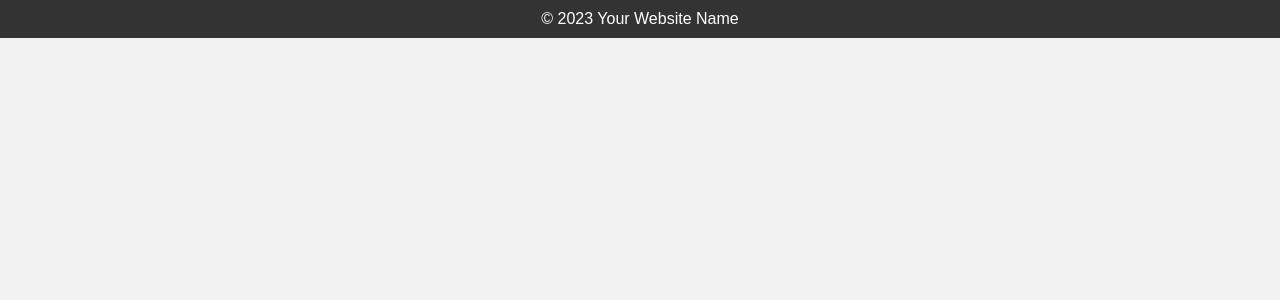
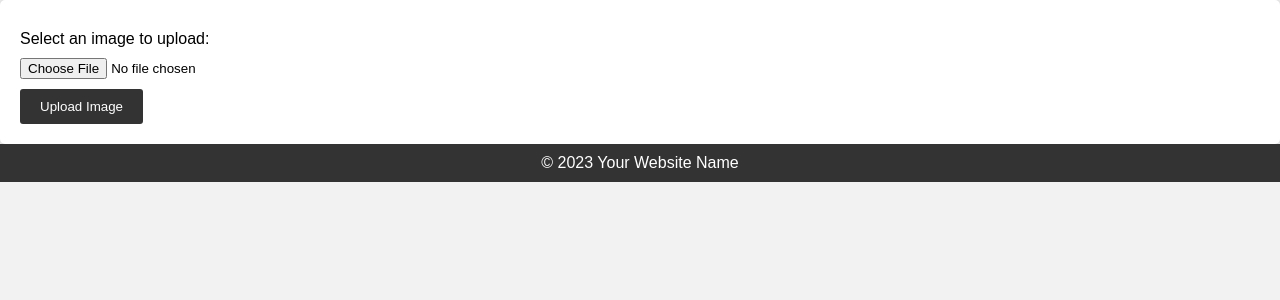
Before and after one commit to AlexyDarius/ImgUpload, a PHP site: page /upload.php in a window 1280 px wide. Shown: the part 77-377 px from the top of the page. Run offline with PHP 8.4, Linux system fonts and the light colour scheme; the visitor is signed in with stand-in values (Sample User, id 1).

Commit message:
img upload servce

```diff
--- a/upload.php
+++ b/upload.php
@@ -12,13 +12,34 @@
         header('Location: login.php'); // Redirect to the login page if not authenticated
         exit;
     }
+
+    // Check if the form was submitted
+    if ($_SERVER['REQUEST_METHOD'] === 'POST' && isset($_FILES['image'])) {
+        $upload_dir = "images/"; // Directory where you want to store uploaded images
+        $uploaded_file = $upload_dir . basename($_FILES['image']['name']);
+
+        if (move_uploaded_file($_FILES['image']['tmp_name'], $uploaded_file)) {
+            echo "Image uploaded successfully!";
+        } else {
+            echo "Image upload failed. Please try again.";
+        }
+    }
 ?>
 
     <header>
         <h1>Hello World !</h1>
     </header>
 
-<footer>
+    <!-- Form for uploading images -->
+    <div id="upload-container">
+        <form method="post" enctype="multipart/form-data">
+            <label for="image">Select an image to upload:</label>
+            <input type="file" name="image" id="image" accept="image/*" required>
+            <button type="submit">Upload Image</button>
+        </form>
+    </div>
+
+    <footer>
         &copy; 2023 Your Website Name
     </footer>
 </body>
```
